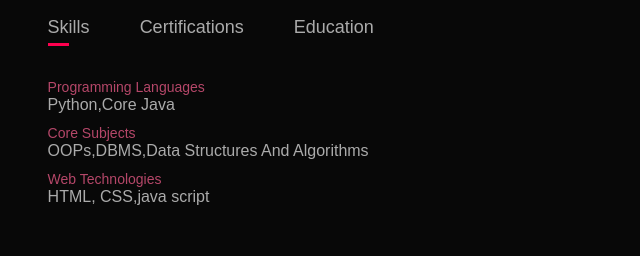
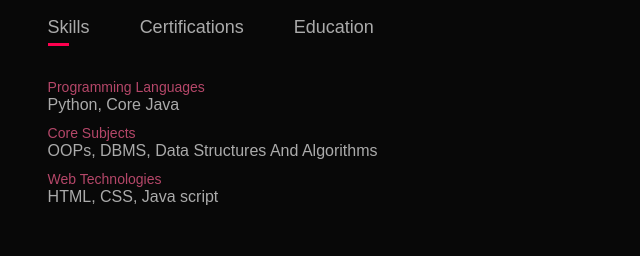
Before and after one commit to DarsiDinesh/DarsiDinesh.github.io, a plain HTML site: page index.html in a window 1280 px wide. Shown: the part 1034-1290 px from the top of the page, 490-1130 px from the left. Drawn offline with Linux system fonts and the light colour scheme.

Commit message:
Update index.html

```diff
--- a/index.html
+++ b/index.html
@@ -54,9 +54,9 @@
                     </div>
                     <div class="tab-contents active-tab" id="skills">
                         <ul>
-                            <li><span>Programming Languages</span><br>Python,Core Java</li>
-                            <li><span>Core Subjects</span><br>OOPs,DBMS,Data Structures And Algorithms</li>
-                            <li><span>Web Technologies</span><br>HTML, CSS,java script</li>
+                            <li><span>Programming Languages</span><br>Python, Core Java</li>
+                            <li><span>Core Subjects</span><br>OOPs, DBMS, Data Structures And Algorithms</li>
+                            <li><span>Web Technologies</span><br>HTML, CSS, Java script</li>
                         </ul>
                     </div>
 
```
